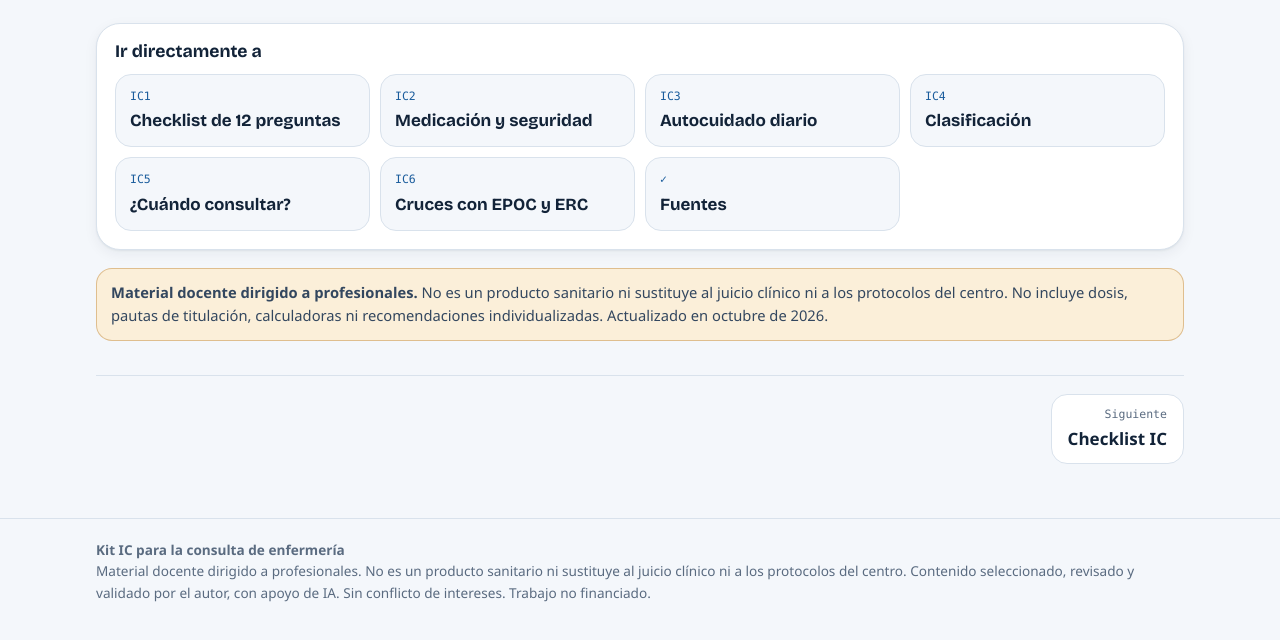
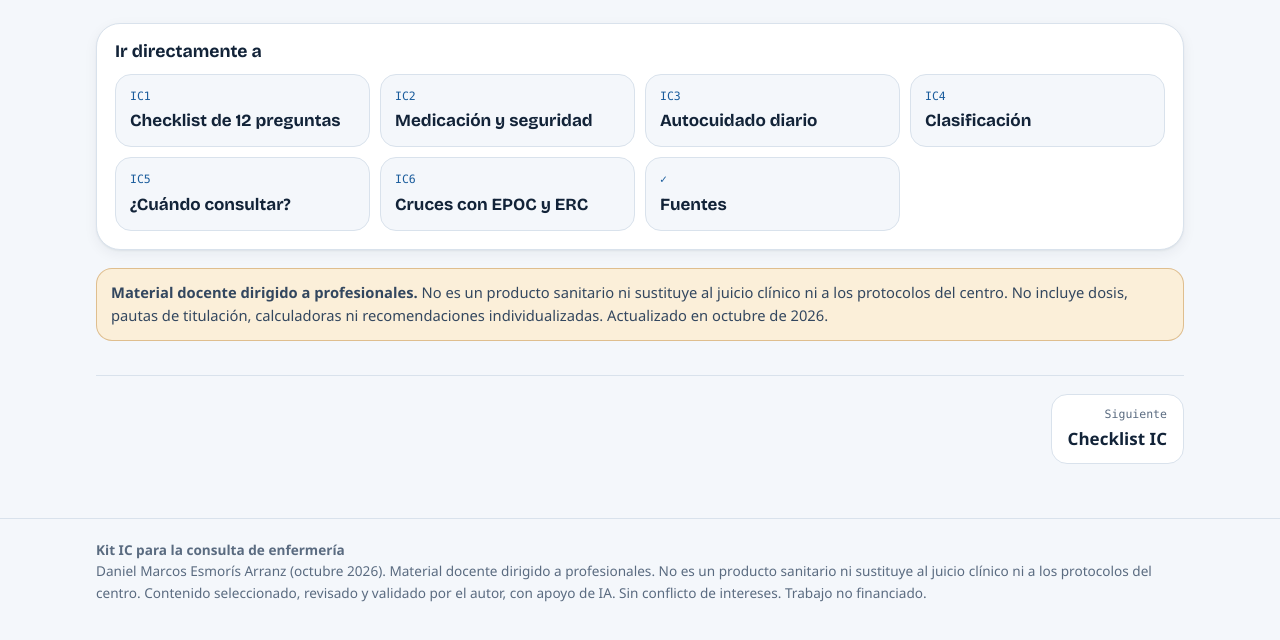
Before and after one commit to mesmoris-prog/Kit-IC-para-la-consulta-de-enfermeria, a plain HTML site: page index.html in a window 1280 px wide. Shown: the part 330-970 px from the top of the page. Drawn offline with nearby package versions, Linux system fonts and the light colour scheme; a web font is replaced by a local one.

Commit message:
Update footer text with author information

```diff
--- a/index.html
+++ b/index.html
@@ -334,7 +334,7 @@ footer .in{max-width:1120px;margin:auto;padding:20px 16px 36px;font-size:.85rem;
 </main></div>
 <footer><div class="in">
   <p><strong>Kit IC para la consulta de enfermería</strong> </p>
-  <p>Material docente dirigido a profesionales. No es un producto sanitario ni sustituye al juicio clínico ni a los protocolos del centro. Contenido seleccionado, revisado y validado por el autor, con apoyo de IA. Sin conflicto de intereses. Trabajo no financiado.</p>
+  <p>Daniel Marcos Esmorís Arranz (octubre 2026). Material docente dirigido a profesionales. No es un producto sanitario ni sustituye al juicio clínico ni a los protocolos del centro. Contenido seleccionado, revisado y validado por el autor, con apoyo de IA. Sin conflicto de intereses. Trabajo no financiado.</p>
 </div></footer>
 <script>
 (function(){
```
